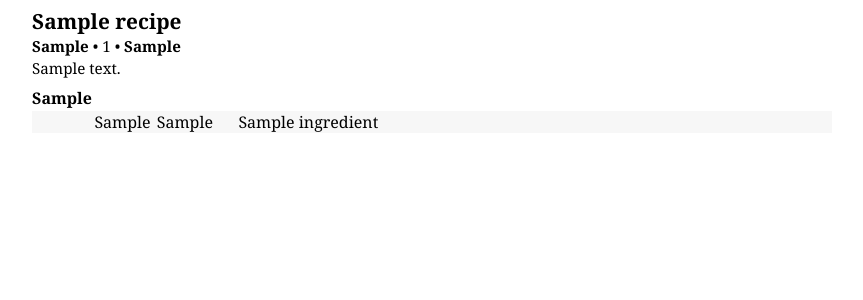
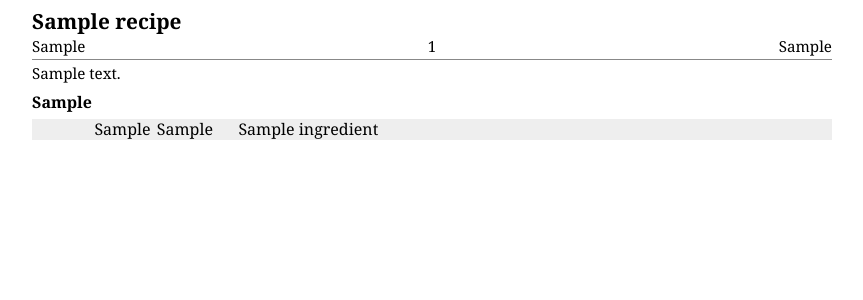
Before and after one commit to nyanlathotep/shoplisting3, a Flask app: template shoplisting/templates/recipe_print.html in a window 1280 px wide. Shown: the top 300 px of the page, without its empty margins (208-1071 px from the left). Run offline with Flask 3, Linux system fonts and the light colour scheme; the template is opened without the code that fills it: values that come from a table or form of the project are taken from there, others are empty; tables that the repository leaves empty hold one stand-in row (values such as "Sample post").

Commit message:
adjusted recipe print layout

```diff
--- a/shoplisting/templates/recipe_print.html
+++ b/shoplisting/templates/recipe_print.html
@@ -1,6 +1,28 @@
 <html>
     <head>
         <style>
+            .recipe-headerline {
+                display: grid;
+                grid-template-columns: 1fr auto 1fr;
+                align-items: center;
+                font-size: 0.95rem;
+                margin-bottom: 0.2rem;
+                padding-bottom: 0.2rem;
+                border-bottom: 1px solid #888;
+            }
+
+            .recipe-header-left {
+                justify-self: start;
+            }
+
+            .recipe-header-mid {
+                justify-self: center;
+            }
+
+            .recipe-header-right {
+                justify-self: end;
+            }
+
             .recipe-print {
                 font-family: Georgia, serif;
                 font-size: 12pt;
@@ -22,16 +44,17 @@
 
             .recipe-grid {
                 display: grid;
-                grid-template-columns: 0.6in 0.6in 0.8in 1fr;
+                grid-template-columns: 1in 0.8in 0.8in 1fr;
                 grid-auto-rows: auto;
-                gap: 0.1rem 0.3rem;
+                column-gap: 0.3rem;
+                row-gap: 0;
             }
 
             .recipe-subheader {
                 grid-column: 1 / -1;
                 font-weight: bold;
                 margin-top: 0.4rem;
-                margin-bottom: 0.1rem;
+                margin-bottom: 0.4rem;
             }
 
             .recipe-instruction {
@@ -41,11 +64,22 @@
             }
 
             .ingredient-row {
-                padding: 0.05rem 0;
+                border-bottom: 1px solid #ccc;
             }
 
             .ingredient-row:nth-child(even) {
-                background: #f7f7f7;
+                background: #eee;
+            }
+
+            .ingredient-row:not(:has(+ .ingredient-row)) {
+                border-bottom: none;
+            }
+
+            /* Inner grid for alignment */
+            .ingredient-inner {
+                display: grid;
+                grid-template-columns: 0.6in 0.6in 0.8in 1fr;
+                padding: 0.05rem 0;
             }
 
             .fraction {
@@ -83,16 +117,26 @@
 
             <!-- Three‑item header -->
             {% if recipe.head_left or recipe.head_mid or recipe.head_right %}
-            <div class="recipe-meta">
+            <div class="recipe-headerline">
+
                 {% if recipe.head_left %}
-                    <strong>{{ recipe.head_left }}</strong>
+                    <div class="recipe-header-left">{{ recipe.head_left }}</div>
+                {% else %}
+                    <div></div>
                 {% endif %}
+
                 {% if recipe.head_mid %}
-                    • {{ recipe.head_mid }}
+                    <div class="recipe-header-mid">{{ recipe.head_mid }}</div>
+                {% else %}
+                    <div></div>
                 {% endif %}
+
                 {% if recipe.head_right %}
-                    • <strong>{{ recipe.head_right }}</strong>
+                    <div class="recipe-header-right">{{ recipe.head_right }}</div>
+                {% else %}
+                    <div></div>
                 {% endif %}
+
             </div>
             {% endif %}
 
```
